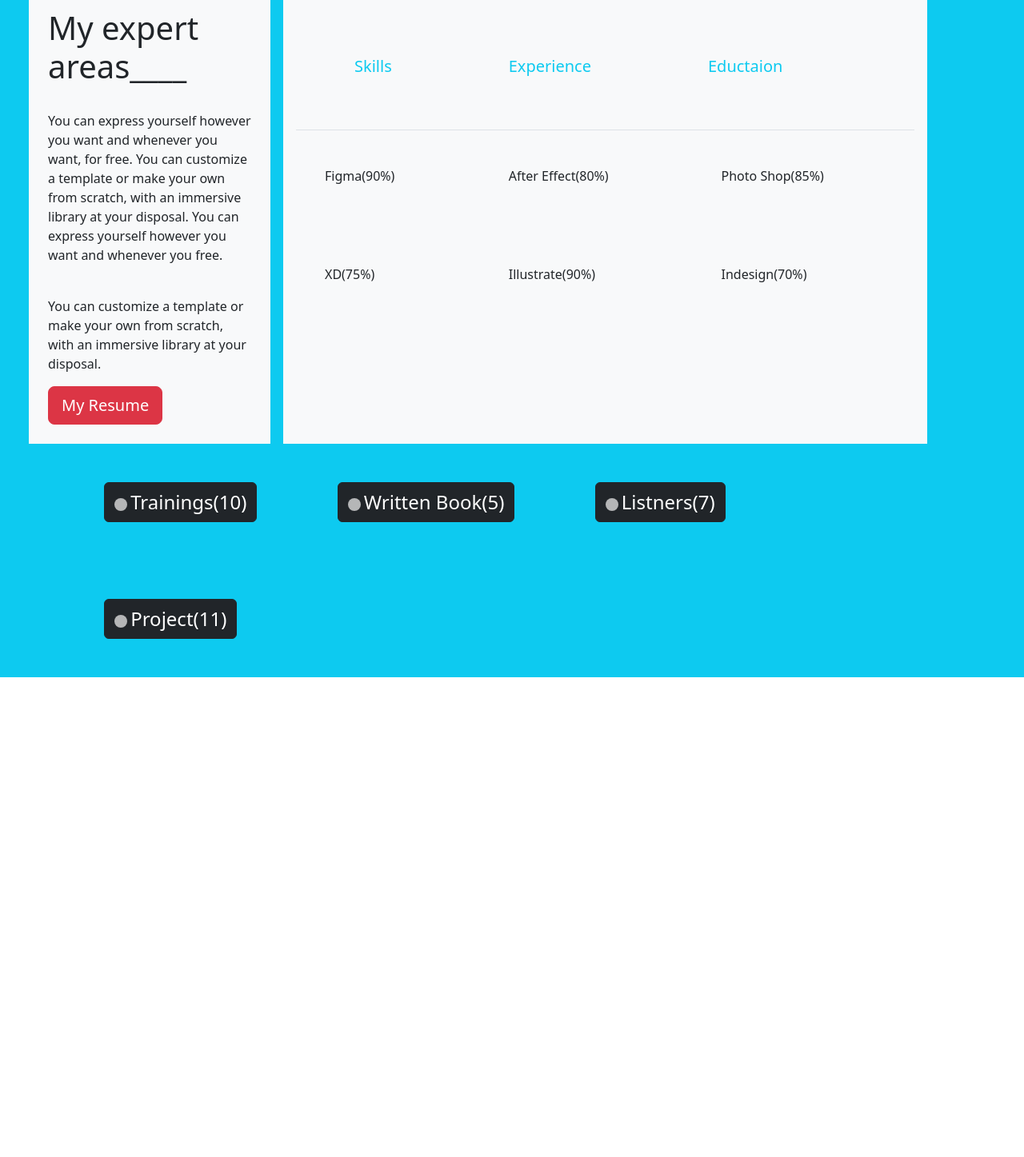
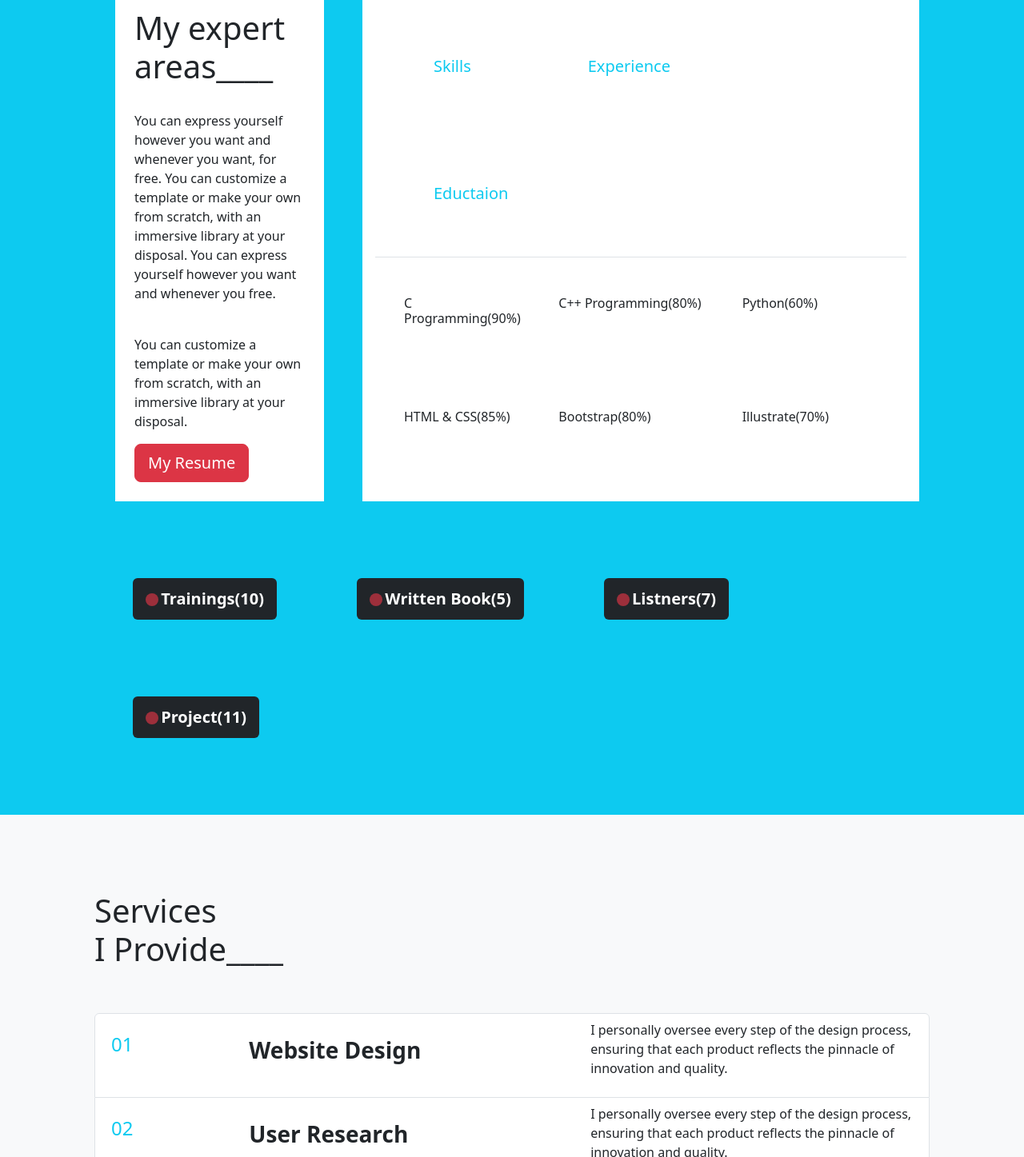
Before and after one commit to asghar-ali-07/my_portfolio, a plain HTML site: page index.html in a window 1280 px wide. Shown: the part 1353-2800 px from the top of the page at 80% size. Before the commit the page ends 2200 px from the top, so only its background shows below. Drawn offline with nearby package versions, Linux system fonts and the light colour scheme.

Commit message:
add info

```diff
--- a/index.html
+++ b/index.html
@@ -7,6 +7,8 @@
     <link href="https://cdn.jsdelivr.net/npm/bootstrap@5.3.3/dist/css/bootstrap.min.css" rel="stylesheet" integrity="sha384-QWTKZyjpPEjISv5WaRU9OFeRpok6YctnYmDr5pNlyT2bRjXh0JMhjY6hW+ALEwIH" crossorigin="anonymous">
   </head>
   <body>
+
+    <!-- Navbar -->
     <nav class="navbar bg-body-tertiary">
         <div class="container">
           <span class="navbar-brand mb-0 h1">A.ALI</span>
@@ -24,6 +26,7 @@
         </div>
       </nav>
 
+      <!-- Intro  -->
       <div class="container px-5 m-5">
         <div class="row">
 
@@ -54,7 +57,8 @@
         </div>
       </div>
 
-      <div class="container-fluid p-5 bg-light">
+      <!-- About me  -->
+      <div class="container-fluid px-5 bg-light">
         <div class="row">
           <div class="col">
             <img src="images/logo.jpg" alt="logo" class="w-80 h-75">
@@ -83,10 +87,11 @@
 
       </div>
 
-      <div class="container-fluid px-5 bg-info">
+       <!-- Expert Areas -->
+      <div class="container-fluid p-5 bg-info">
 
-        <div class="row">
-          <div class="col-3 p-4 bg-light">
+        <div class="row container p-5 ms-5">
+          <div class="col-3 p-4 bg-white">
             <h1>My expert areas____</h1>
             <br>
             <p>You can express yourself however you want and whenever you want, for free. You can customize a template or make your own from scratch, with an immersive library at your disposal. You can express yourself however you want and whenever you free.</p>
@@ -94,7 +99,7 @@
             <p>You can customize a template or make your own from scratch, with an immersive library at your disposal.</p>
             <button type="button" class="btn btn-danger btn-lg">My Resume</button>
           </div>
-          <div class="col-8 bg-light p-3 mx-3">
+          <div class="col-8 bg-white ms-5 p-3 mx-3">
             <ul class="nav nav-tabs" id="myTab" role="tablist">
               <li class="nav-item p-5 m-2" role="presentation">
                 <button class="nav-link text-info fs-5" id="home-tab" data-bs-target="#home-tab-pane" type="button" role="tab" aria-controls="home-tab-pane" aria-selected="true">Skills</button>
@@ -108,25 +113,25 @@
             </ul>
             <div class="row">
               <div class="col-4 py-5 px-5">
-                <h6>Figma(90%)</h6>
+                <h6>C Programming(90%)</h6>
               </div>
               <div class="col-4 py-5">
-                <h6>After Effect(80%)</h6>
+                <h6>C++ Programming(80%)</h6>
               </div>
               <div class="col-4 py-5">
-                <h6>Photo Shop(85%)</h6>
+                <h6>Python(60%)</h6>
               </div>
 
             </div>
             <div class="row">
               <div class="col-4 py-5 px-5">
-                <h6>XD(75%)</h6>
+                <h6>HTML & CSS(85%)</h6>
               </div>
               <div class="col-4 py-5">
-                <h6>Illustrate(90%)</h6>
+                <h6>Bootstrap(80%)</h6>
               </div>
               <div class="col-4 py-5">
-                <h6>Indesign(70%)</h6>
+                <h6>Illustrate(70%)</h6>
               </div>
 
             </div>
@@ -135,27 +140,138 @@
 
         </div>
 
-        <div class="container">
-          <button class="btn btn-dark m-5" type="button" >
+        <div class="container ps-5">
+          <h5 class="badge text-bg-dark text-wrap text-danger p-3 m-5" type="text" >
             <span class="spinner-grow spinner-grow-sm" aria-hidden="true"></span>
-            <span role="status" class="fs-4">Trainings(10)</span>
-          </button>
-          <button class="btn btn-dark m-5" type="button" >
+            <span role="status" class=" text-white fs-5">Trainings(10)</span>
+          </h5>
+
+          <h5 class="badge text-bg-dark text-wrap text-danger p-3 m-5" type="text" >
             <span class="spinner-grow spinner-grow-sm" aria-hidden="true"></span>
-            <span role="status" class="fs-4"> Written Book(5)</span>
-          </button>
-          <button class="btn btn-dark m-5" type="button" >
+            <span role="status" class=" text-white fs-5">Written Book(5)</span>
+          </h5>
+
+          <h5 class="badge text-bg-dark text-wrap text-danger p-3 m-5" type="text" >
             <span class="spinner-grow spinner-grow-sm" aria-hidden="true"></span>
-            <span role="status" class="fs-4"> Listners(7)</span>
-          </button>
-          <button class="btn btn-dark m-5" type="button" >
+            <span role="status" class=" text-white fs-5">Listners(7)</span>
+          </h5>
+
+          <h5 class="badge text-bg-dark text-wrap text-danger p-3 m-5" type="text" >
             <span class="spinner-grow spinner-grow-sm" aria-hidden="true"></span>
-            <span role="status" class="fs-4"> Project(11)</span>
-          </button>
+            <span role="status" class=" text-white fs-5">Project(11)</span>
+          </h5>
+
       </div>
 
     </div>
 
+     <!-- Services -->
+     <div class="container-fluid bg-light p-5">
+      <div class="container p-5">
+      <h1>Services <br> I Provide____</h1>
+      <br><br>
+
+      <div class="list-group">
+        <button type="button" class="list-group-item list-group-item-action" aria-current="true">
+         <div class="row">
+          <div class="col-2 p-3">
+            <h4 class="text-info">01</h4>
+          </div>
+          <div class="col-5 p-3 fs-3 ">
+          <b>Website Design</b>
+        </div>
+        <div class="col-5">
+          <p class="text-dark">I personally oversee every step of the design process, ensuring that each product reflects the pinnacle of innovation and quality.</p>
+        </div>
+         </div>
+
+        </button>
+
+        <button type="button" class="list-group-item list-group-item-action" aria-current="true">
+          <div class="row">
+           <div class="col-2 p-3">
+             <h4 class="text-info">02</h4>
+           </div>
+           <div class="col-5 p-3 fs-3 ">
+           <b>User Research</b>
+         </div>
+         <div class="col-5">
+           <p class="text-dark">I personally oversee every step of the design process, ensuring that each product reflects the pinnacle of innovation and quality.</p>
+         </div>
+          </div>
+
+         </button>
+
+         <button type="button" class="list-group-item list-group-item-action" aria-current="true">
+          <div class="row">
+           <div class="col-2 p-3">
+             <h4 class="text-info">03</h4>
+           </div>
+           <div class="col-5 p-3 fs-3 ">
+           <b>Graphic Design</b>
+         </div>
+         <div class="col-5">
+           <p class="text-dark">I personally oversee every step of the design process, ensuring that each product reflects the pinnacle of innovation and quality.</p>
+         </div>
+          </div>
+
+         </button>
+
+         <button type="button" class="list-group-item list-group-item-action" aria-current="true">
+          <div class="row">
+           <div class="col-2 p-3">
+             <h4 class="text-info">04</h4>
+           </div>
+           <div class="col-5 p-3 fs-3 ">
+           <b>Database Management</b>
+         </div>
+         <div class="col-5">
+           <p class="text-dark">I personally oversee every step of the design process, ensuring that each product reflects the pinnacle of innovation and quality.</p>
+         </div>
+          </div>
+
+         </button>
+
+         <button type="button" class="list-group-item list-group-item-action" aria-current="true">
+          <div class="row">
+           <div class="col-2 p-3">
+             <h4 class="text-info">05</h4>
+           </div>
+           <div class="col-5 p-3 fs-3 ">
+           <b>Video Animation</b>
+         </div>
+         <div class="col-5">
+           <p class="text-dark">I personally oversee every step of the design process, ensuring that each product reflects the pinnacle of innovation and quality.</p>
+         </div>
+          </div>
+
+         </button>
+        </div>
+        <br><br>
+    </div>
+     </div>
+
+     <!-- FeedBack -->
+     <div class="container-fluid bg-white p-5">
+
+      <div class="container p-5">
+        <h1>Valueable feedback <br> from my client______</h1>
+        <br><br>
+
+        <div class="row">
+           <div class="col-4">
+            <img src="images/client.jpg" alt="">
+           </div>
+           <div class="col-8 pe-5">
+            <h2><i>“Awesome website! Easy to use and edit, it has a lot of options to design whatever you need, it is professional and fun. I was very successful creating my profile using designer which gave me unbelievable reach & appreciation.”</i></h2>
+            <br><h4>____ Albert Walkers</h4>
+            <span class="ps-5 text-secondary fs-5">Vivaco Group</span>
+          </div>
+        </div>
+      </div>
+
+     </div>
+
     <script src="https://cdn.jsdelivr.net/npm/bootstrap@5.3.3/dist/js/bootstrap.bundle.min.js" integrity="sha384-YvpcrYf0tY3lHB60NNkmXc5s9fDVZLESaAA55NDzOxhy9GkcIdslK1eN7N6jIeHz" crossorigin="anonymous"></script>
   </body>
 </html>
```
Also changed, not shown: images/client.jpg (added).
